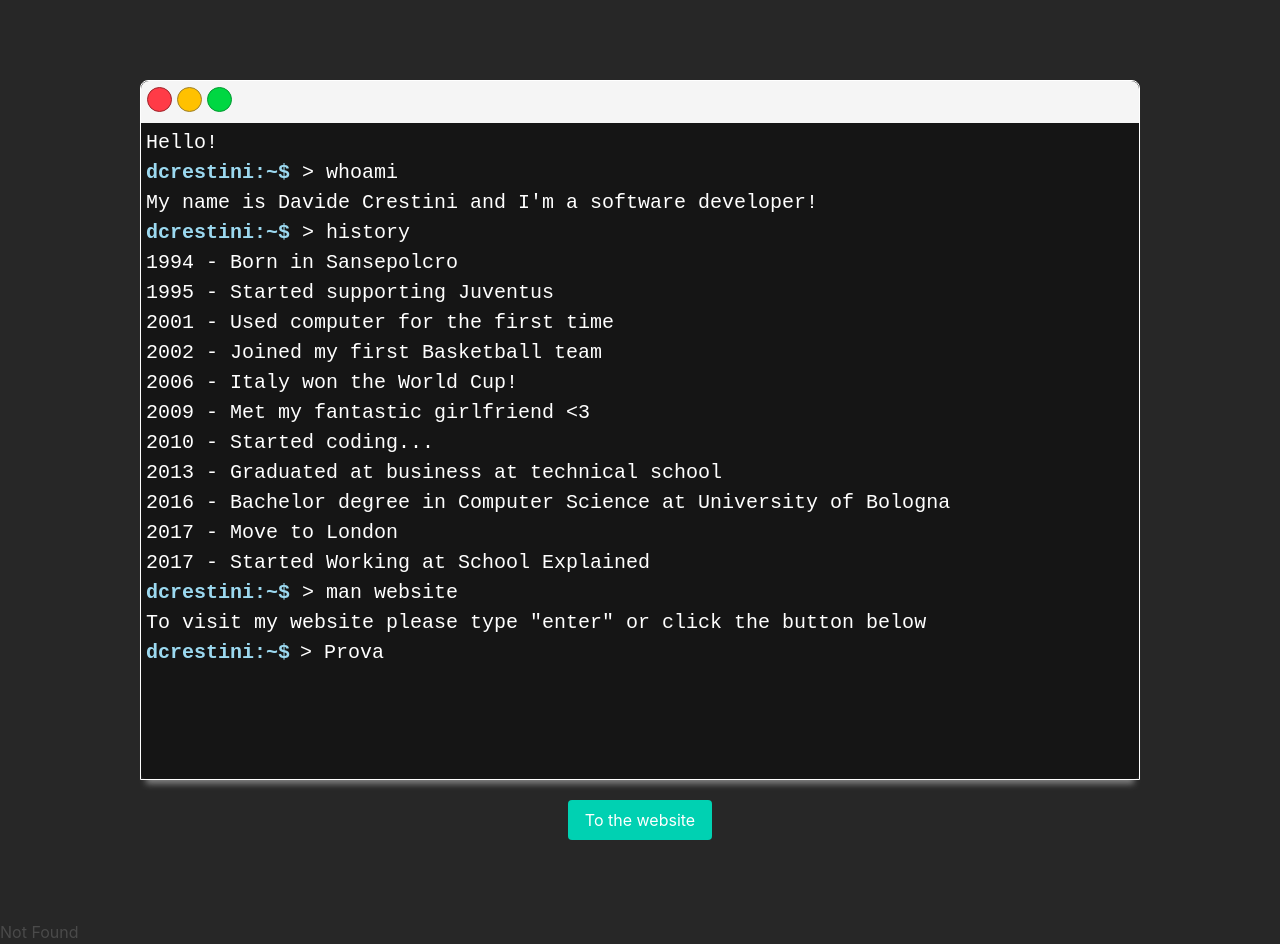
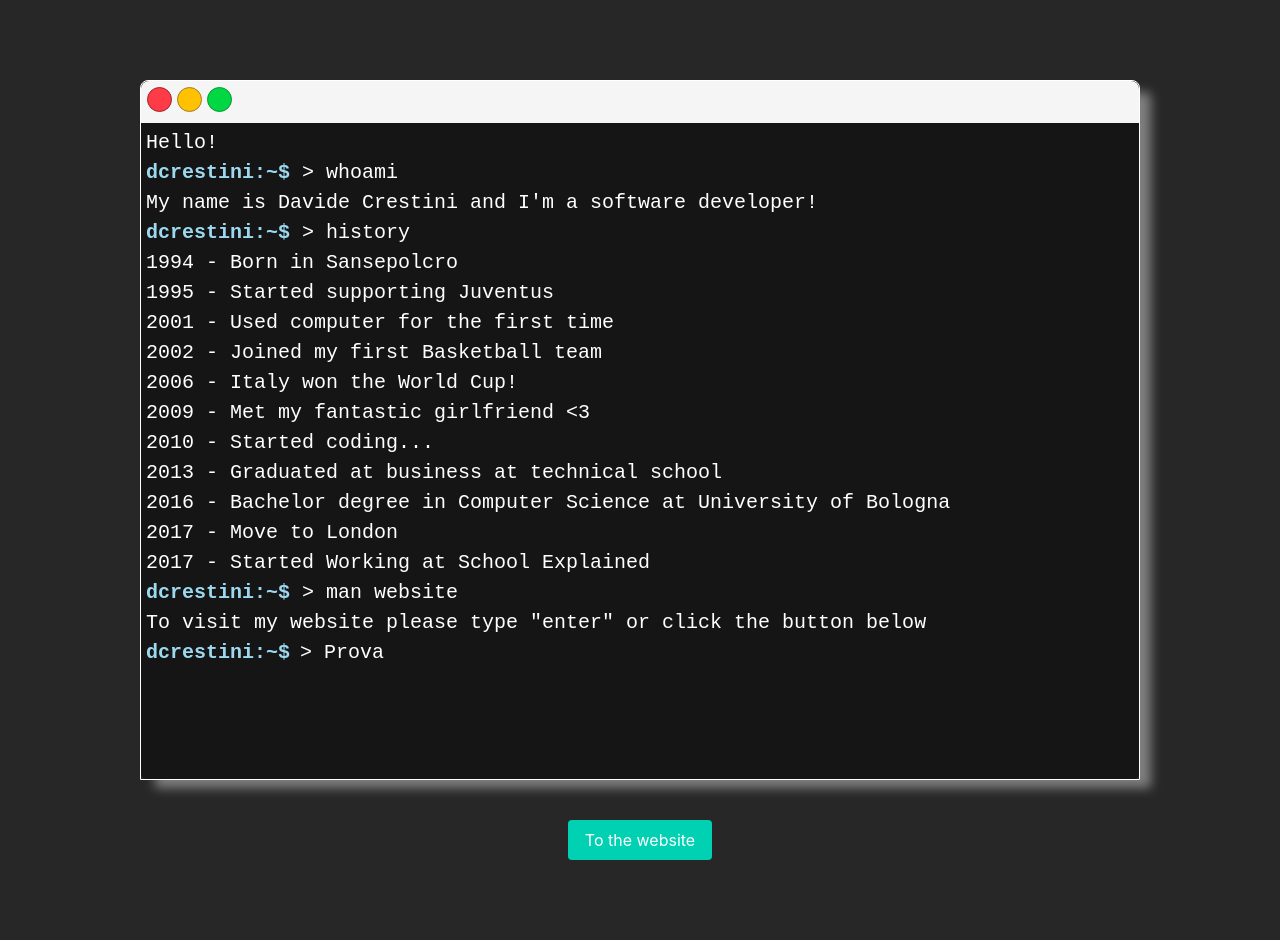
Before and after one commit to KrustyC/dcrestini.me, a React app: page / in a window 1280 px wide. Built offline with nearby package versions, Linux system fonts and the light colour scheme.

Commit message:
box-shadow and change to the route

```diff
--- a/src/components/App.jsx
+++ b/src/components/App.jsx
@@ -7,11 +7,11 @@ import '../assets/scss/main.scss'
 
 const App = () => (
   <Router>
-    <div>
+    <Switch>
       <Route exact path="/" component={Landing} />
       <Route path='/me' component={Me} />
       <Route path='*' component={() => (<h1> Not Found </h1>)} />
-    </div>
+    </Switch>
   </Router>
 )
 
--- a/src/components/landing/landing.scss
+++ b/src/components/landing/landing.scss
@@ -5,7 +5,7 @@ body {
 .landing {
   padding: 5em;
   .terminal {
-    box-shadow: 0px 10px 6px -6px grey;
+    box-shadow: 13px 10px 11px -2px grey;
     border: 1px solid #FFF;
     width: 50em;
     height: 35em;
@@ -101,7 +101,7 @@ body {
     }
   }
   .btn-container {
-    padding-top: 20px;
+    padding-top: 40px;
   }
 }
 
```
